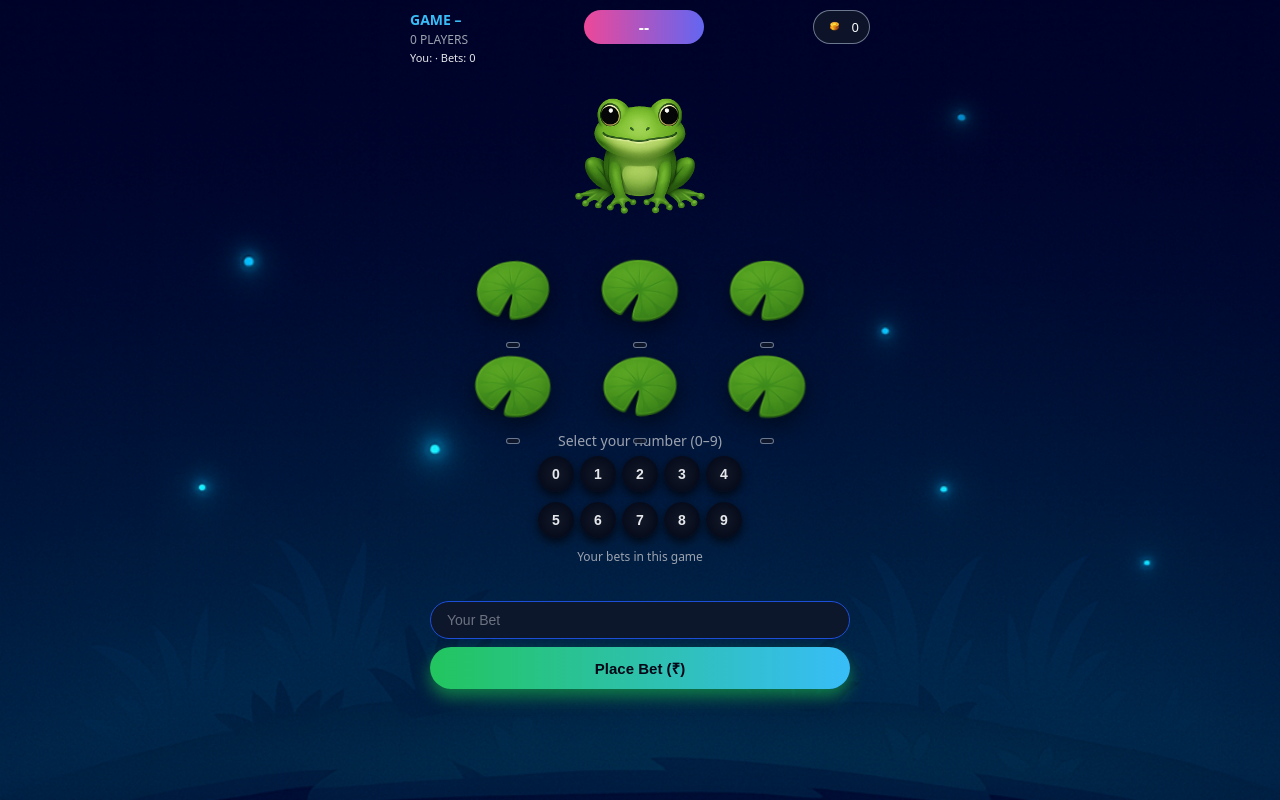
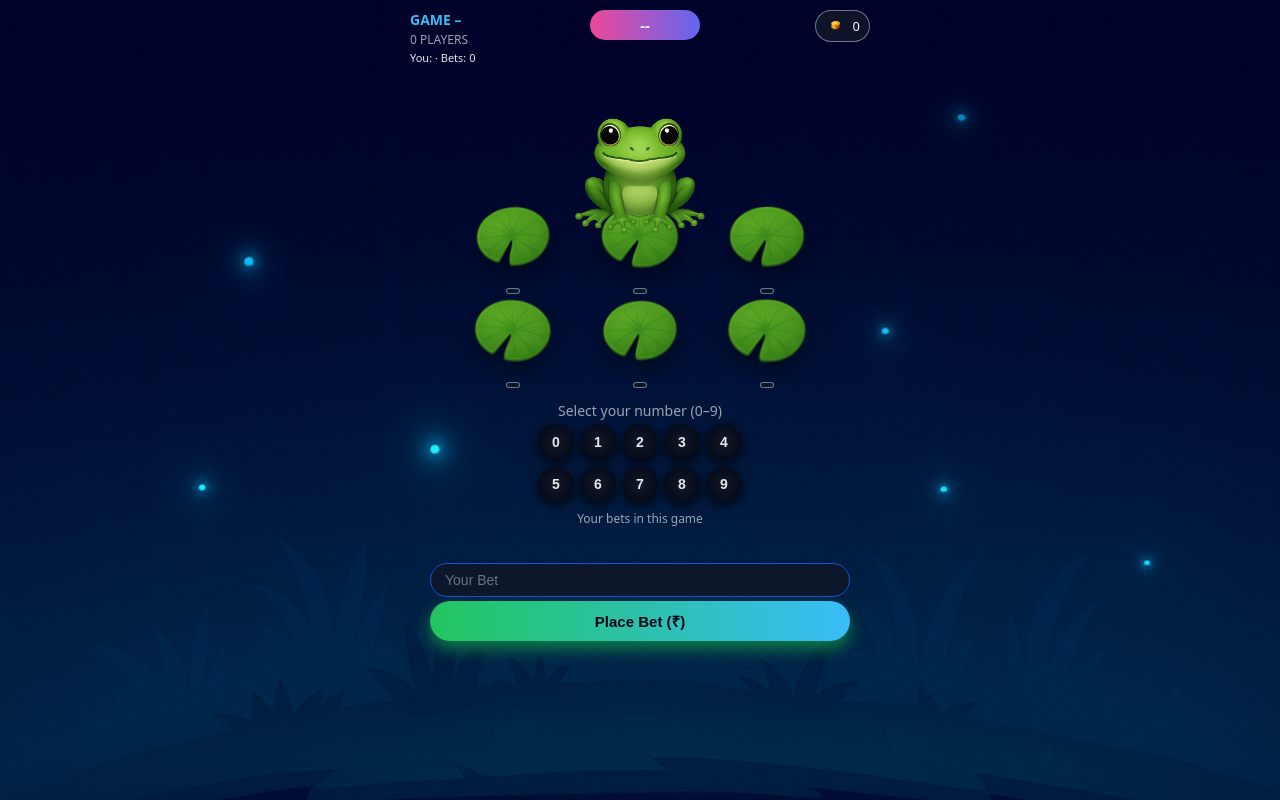
Before and after one commit to mudit0829/game-of-five, a Flask app: template templates/silver-game.html in a window 1280 px wide. Run offline with Flask 3, Linux system fonts and the light colour scheme; the template is opened without the code that fills it, so the values that code supplies are empty; some libraries are stand-ins or nearby versions.

Commit message:
Update silver-game.css

```diff
--- a/static/css/silver-game.css
+++ b/static/css/silver-game.css
@@ -2,6 +2,13 @@
 *::before,
 *::after {
   box-sizing: border-box;
+}
+
+/* Make page exactly one screen high, no scroll */
+html,
+body {
+  height: 100%;
+  overflow: hidden; /* stop scrolling */
 }
 
 body {
@@ -15,26 +22,29 @@ body {
   background-size: cover;
   background-position: center top;
   background-repeat: no-repeat;
-  background-attachment: fixed; /* nice feel on tall screens */
 
   color: #f9fafb;
 }
 
+/* Root fills full screen, vertical layout */
 .game-root {
+  height: 100vh;
   max-width: 480px;
   margin: 0 auto;
-  min-height: 100vh;
-  padding: 10px 10px 18px;
+  padding: 10px 10px 8px;
+  display: flex;
+  flex-direction: column;
 }
 
 /* ===== TOP BAR ===== */
 
 .top-bar {
+  flex: 0 0 auto;
   display: flex;
   align-items: flex-start;
   justify-content: space-between;
   gap: 8px;
-  margin-bottom: 12px;
+  margin-bottom: 6px;
 }
 
 .top-left {
@@ -66,13 +76,13 @@ body {
 }
 
 .timer-pill {
-  min-width: 120px;
-  padding: 6px 18px;
+  min-width: 110px;
+  padding: 5px 16px;
   border-radius: 999px;
   background: linear-gradient(90deg, #ec4899, #6366f1);
   text-align: center;
   font-weight: 800;
-  font-size: 16px;
+  font-size: 15px;
 }
 
 .top-right {
@@ -84,7 +94,7 @@ body {
   display: inline-flex;
   align-items: center;
   gap: 6px;
-  padding: 5px 10px;
+  padding: 4px 9px;
   border-radius: 999px;
   background: rgba(15, 23, 42, 0.9);
   border: 1px solid rgba(148, 163, 184, 0.7);
@@ -106,20 +116,21 @@ body {
   100% { transform: translateY(0); }
 }
 
-/* ===== FROG + LILYPADS AREA (on background) ===== */
+/* ===== FROG + LILYPADS AREA ===== */
 
+/* This block takes a fixed portion of screen height */
 .pond {
   position: relative;
   width: 100%;
-  height: 330px;           /* controls how much of BG is used for frog + pads */
-  margin-top: 10px;
+  flex: 0 0 40vh;   /* around 40% of screen height */
+  margin-top: 4px;
 }
 
-/* Frog on land (upper part of background) */
+/* Frog on land (upper area of background) */
 .frog-wrapper {
   position: absolute;
   left: 50%;
-  top: 2%;                /* move up/down if needed: smaller = closer to top */
+  top: 9%;          /* smaller = higher, bigger = lower */
   transform: translateX(-50%);
   width: 150px;
   height: 150px;
@@ -136,7 +147,7 @@ body {
   height: auto;
   position: relative;
   transform: translate(0, 0);
-  transition: transform 0.3s ease-out;  /* smooth reset; jump uses JS animation */
+  transition: transform 0.3s ease-out;  /* for reset; jump uses JS animation */
 }
 
 /* Target image (same element) */
@@ -146,11 +157,11 @@ body {
   pointer-events: none;
 }
 
-/* Lilypads floating on water (middle of screen) */
+/* Lilypads floating on the water (middle / lower part) */
 .pads {
   position: absolute;
   left: 50%;
-  bottom: -10%;            /* move up/down as you like */
+  bottom: 4%;        /* smaller = lower, bigger = higher */
   transform: translateX(-50%);
   width: 100%;
   max-width: 380px;
@@ -160,7 +171,7 @@ body {
   display: flex;
   justify-content: space-around;
   align-items: center;
-  margin-bottom: 14px;
+  margin-bottom: 12px;
 }
 
 .pad {
@@ -218,25 +229,29 @@ body {
   100% { transform: scale(1.03); filter: drop-shadow(0 0 6px rgba(34,197,94,0.6)); }
 }
 
-/* ===== CONTROLS (0–9, Your Bet, Place Bet) ===== */
+/* ===== CONTROLS (0–9, bet input, button) ===== */
 
+/* Controls occupy remaining vertical space */
 .controls {
-  margin-top: 24px;
-  padding-bottom: 1px;
+  flex: 1 1 auto;
+  display: flex;
+  flex-direction: column;
+  justify-content: flex-start;
+  padding-top: 6px;
 }
 
 .numbers-title {
   text-align: center;
   font-size: 14px;
   color: #9ca3af;
-  margin-bottom: 6px;
+  margin-bottom: 4px;
 }
 
 .numbers-row {
   display: flex;
   justify-content: center;
   gap: 6px;
-  margin-bottom: 10px;
+  margin-bottom: 6px;
   flex-wrap: wrap;
 }
 
@@ -261,7 +276,7 @@ body {
 .my-bets-title {
   font-size: 12px;
   color: #9ca3af;
-  margin: 4px 0;
+  margin: 2px 0;
   text-align: center;
 }
 
@@ -270,8 +285,8 @@ body {
   justify-content: center;
   flex-wrap: wrap;
   gap: 4px;
-  min-height: 24px;
-  margin-bottom: 8px;
+  min-height: 22px;
+  margin-bottom: 6px;
 }
 
 .my-bet-chip {
@@ -284,7 +299,7 @@ body {
 }
 
 .bet-container {
-  margin: 8px 0;
+  margin: 6px 0 4px;
   display: flex;
   justify-content: center;
 }
@@ -292,7 +307,7 @@ body {
 .bet-container input {
   width: 100%;
   max-width: 420px;
-  padding: 10px 16px;
+  padding: 8px 14px;
   border-radius: 999px;
   border: 1px solid #1d4ed8;
   background: rgba(15, 23, 42, 0.9);
@@ -309,7 +324,7 @@ body {
   width: 100%;
   max-width: 420px;
   margin: 0 auto;
-  padding: 11px 16px;
+  padding: 10px 16px;
   border-radius: 999px;
   border: none;
   background: linear-gradient(90deg, #22c55e, #38bdf8);
@@ -326,7 +341,7 @@ body {
 }
 
 .status {
-  margin-top: 8px;
+  margin-top: 4px;
   text-align: center;
   font-size: 13px;
   min-height: 18px;
@@ -335,24 +350,21 @@ body {
 .status.ok { color: #bbf7d0; }
 .status.error { color: #fecaca; }
 
-/* ===== RESPONSIVE ===== */
+/* ===== SMALL SCREENS TWEAK ===== */
 
-@media (max-width: 480px) {
+@media (max-height: 650px) {
   .pond {
-    height: 310px;
+    flex-basis: 36vh;
   }
-
   .frog-wrapper {
     width: 130px;
     height: 130px;
-    top: 18%;
+    top: 10%;
   }
-
   .pad {
     width: 105px;
     height: 74px;
   }
-
   .pad img {
     width: 105px;
   }
```
